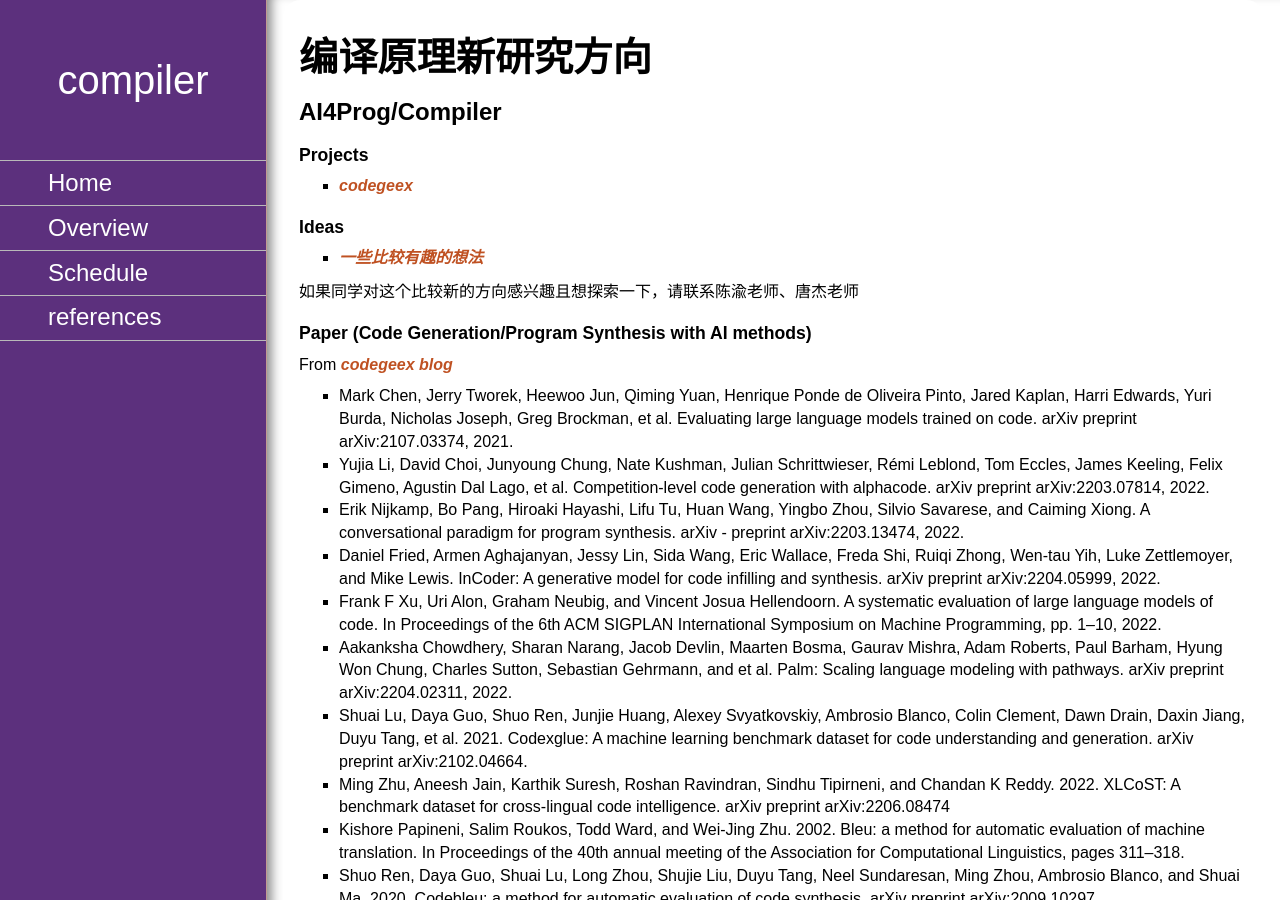
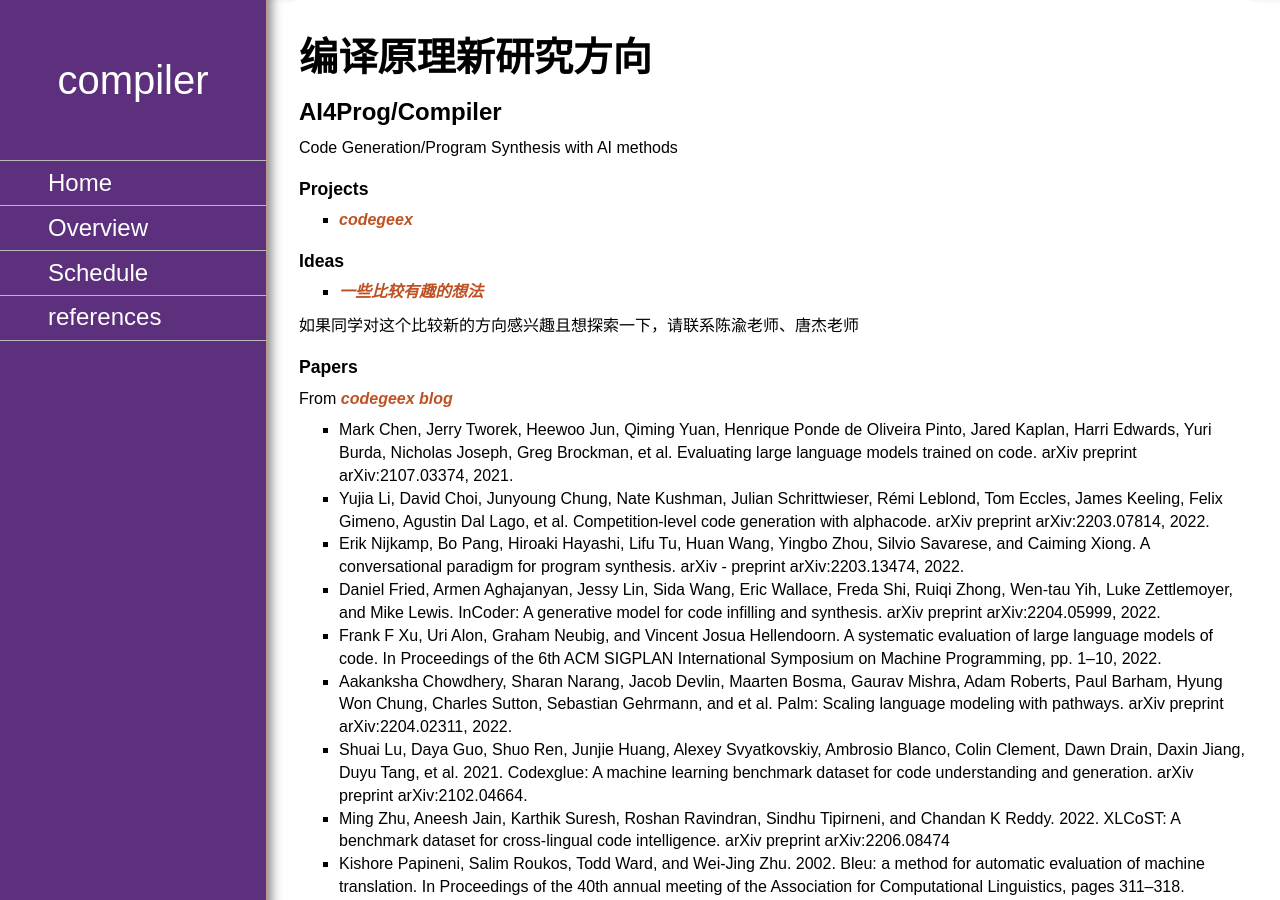
Before and after one commit to chyyuu/compiler_course_info, a Jekyll site: the page built from readinglist.md, in a window 1280 px wide and 900 px high. Built offline with Jekyll 4.4.1, drawn with Linux system fonts in a browser that asks for light colours; nearby versions of some CDN libraries; our own code applies the rules of GitHub Pages for plain Markdown files; some of the changed lines change nothing that is shown.

Commit message:
Update readinglist.md

```diff
--- a/readinglist.md
+++ b/readinglist.md
@@ -2,7 +2,7 @@
 # 编译原理新研究方向
 
 ## AI4Prog/Compiler
-
+Code Generation/Program Synthesis with AI methods
 
 
 ### Projects
@@ -13,7 +13,7 @@
 
 如果同学对这个比较新的方向感兴趣且想探索一下，请联系陈渝老师、唐杰老师
 
-### Paper (Code Generation/Program Synthesis with AI methods)
+### Papers
 From [codegeex blog](https://models.aminer.cn/codegeex/blog/index_zh.html#%E5%8F%82%E8%80%83%E6%96%87%E7%8C%AE)
 
 - Mark Chen, Jerry Tworek, Heewoo Jun, Qiming Yuan, Henrique Ponde de Oliveira Pinto, Jared Kaplan, Harri Edwards, Yuri Burda, Nicholas Joseph, Greg Brockman, et al. Evaluating large language models trained on code. arXiv preprint arXiv:2107.03374, 2021.
```
